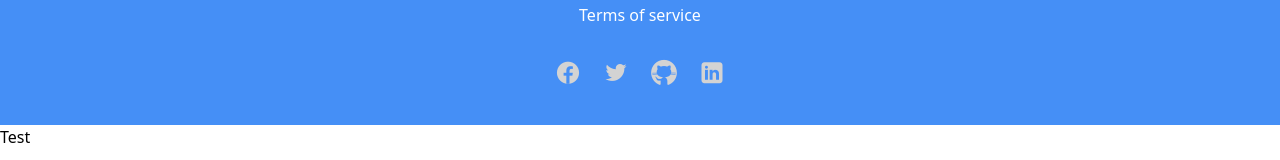
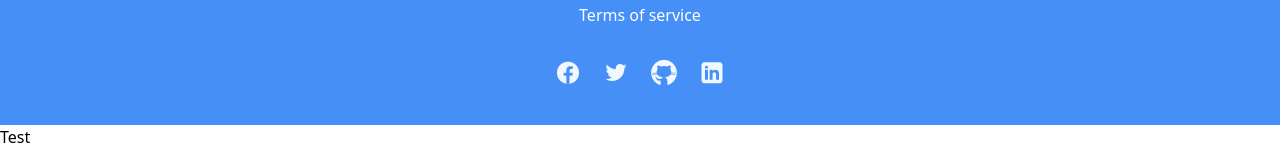
Before and after one commit to Joel-Tola/NextJS-WebApp, a Next.js app in the folder nextjs-webapp/: page / in a window 1280 px wide. Shown: the part 414-574 px from the top of the page. Built offline with nearby package versions, Linux system fonts and the light colour scheme.

Commit message:
Update icon colors to aliceblue for better visibility

```diff
--- a/nextjs-webapp/src/app/globals.css
+++ b/nextjs-webapp/src/app/globals.css
@@ -28,7 +28,7 @@
 }
 .icon-facebook .path1:before {
   content: "\e900";
-  color: lightgrey;
+  color: aliceblue;
 }
 .icon-facebook .path2:before {
   content: "\e901";
@@ -37,7 +37,7 @@
 }
 .icon-github:before {
   content: "\e902";
-  color: lightgrey
+  color: aliceblue
 }
 .icon-instagram .path1:before {
   content: "\e903";
@@ -135,7 +135,7 @@
 }
 .icon-linkedin .path1:before {
   content: "\e916";
-  color: lightgrey;
+  color: aliceblue;
 }
 .icon-linkedin .path2:before {
   content: "\e917";
@@ -144,7 +144,7 @@
 }
 .icon-twitter:before {
   content: "\e918";
-  color: lightgrey;
+  color: aliceblue;
 }
 .icon-youtube .path1:before {
   content: "\e919";
--- a/nextjs-webapp/src/components/Nav/Nav.module.scss
+++ b/nextjs-webapp/src/components/Nav/Nav.module.scss
@@ -5,6 +5,7 @@
     li {
         &:hover {
             color: #1F6EA3;
+            cursor: pointer;
         }
     }
 
```
